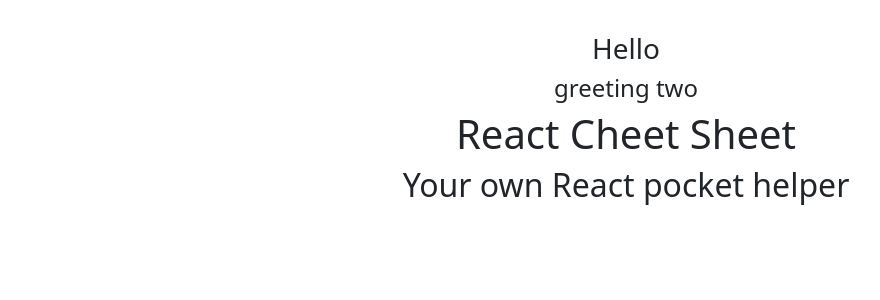
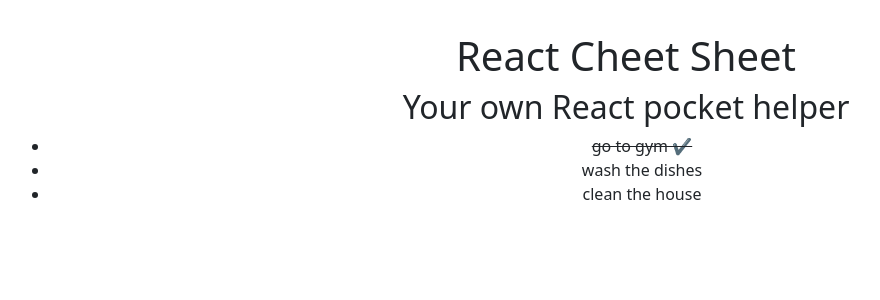
Before and after one commit to burlai/react-cheatsheet, a React (Vite) app: page / in a window 1280 px wide. Shown: the top 300 px of the page, without its empty margins (14-894 px from the left). Built offline with nearby package versions, Linux system fonts and the light colour scheme.

Commit message:
TodoItem component

```diff
--- a/src/App.tsx
+++ b/src/App.tsx
@@ -1,13 +1,17 @@
 import React from "react";
 import "./App.css";
 import Heading from "./components/Heading";
-import { SayHello } from "./components/SayHello";
+import TodoItem from "./components/TodoItem";
 
 const App: React.FC = () => {
   return (
     <div className="App">
-      <SayHello greetingOne="Hello" />
       <Heading />
+      <ul>
+        <TodoItem name="go to gym" isDone />
+        <TodoItem name="wash the dishes" />
+        <TodoItem name="clean the house" />
+      </ul>
     </div>
   );
 };
--- a/src/components/SayHello.tsx
+++ b/src/components/SayHello.tsx
@@ -5,7 +5,7 @@
   greetingTwo?: string;
 }
 
-export const SayHello: React.FC<SayHelloInterface> = ({
+const SayHello: React.FC<SayHelloInterface> = ({
   greetingOne,
   greetingTwo = "greeting two",
 }) => {
@@ -16,3 +16,5 @@
     </>
   );
 };
+
+export default SayHello;
--- /dev/null
+++ b/src/components/TodoItem.tsx
@@ -0,0 +1,12 @@
+import React from "react";
+
+interface TodoItemInterface {
+  name: string;
+  isDone?: boolean;
+}
+
+const TodoItem: React.FC<TodoItemInterface> = ({ name, isDone = false }) => {
+  return <li className="todo">{isDone ? <del>{`${name} ✔`}</del> : name}</li>;
+};
+
+export default TodoItem;
```
